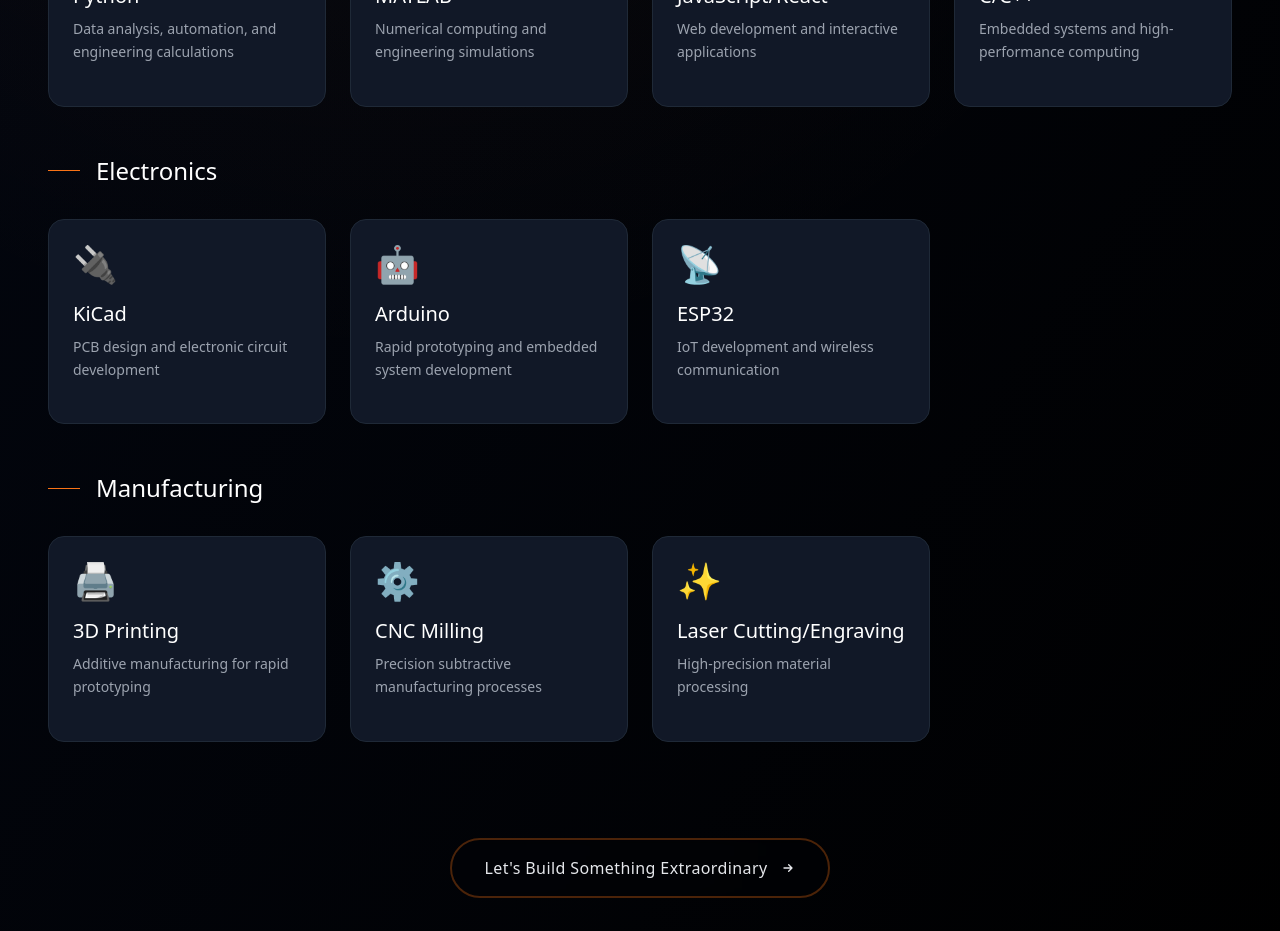
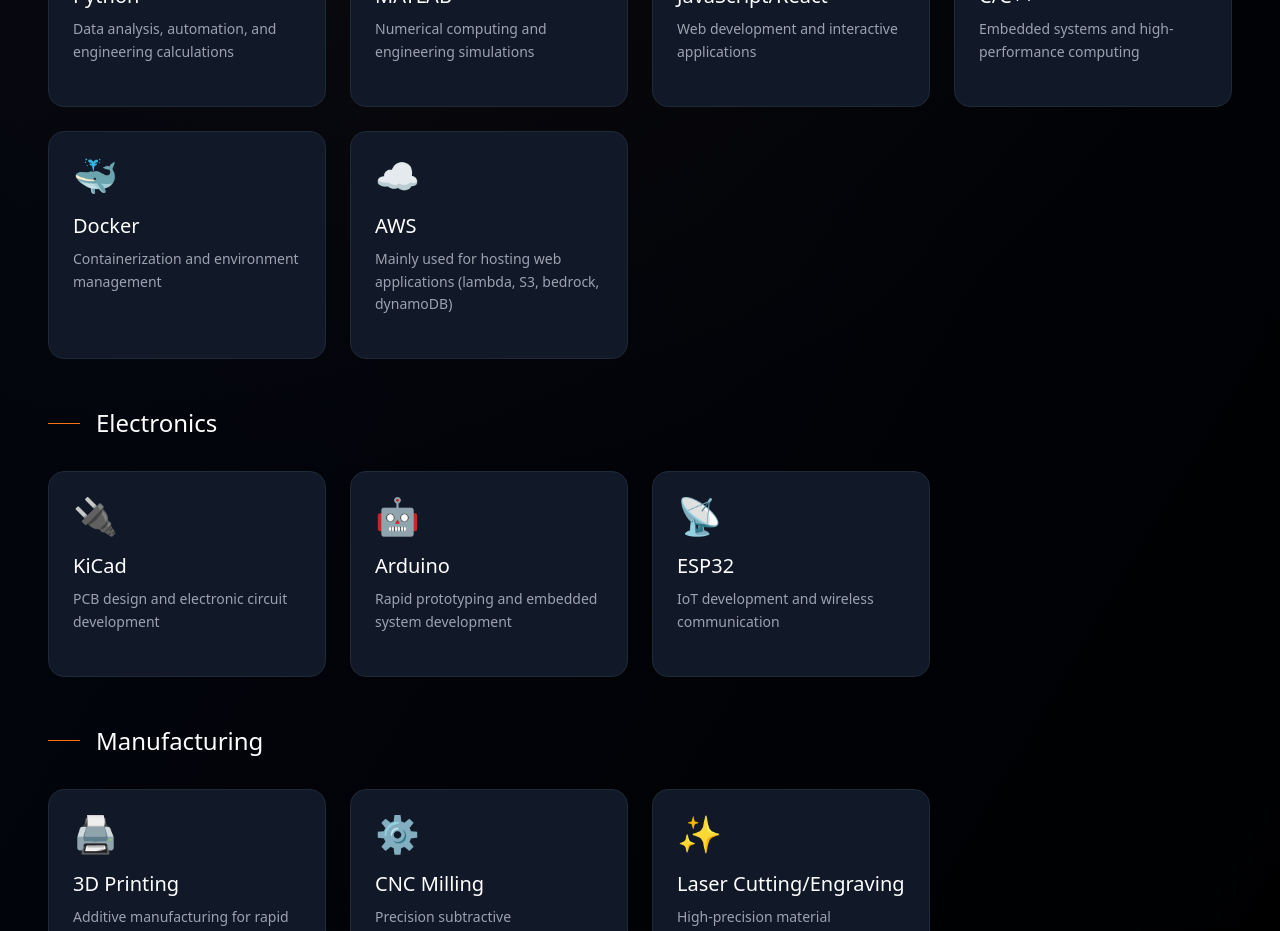
Before and after one commit to megaraph/web-portfolio, a React (Vite) app: page / in a window 1280 px wide. Shown: the part 3840-4771 px from the top of the page. Built offline with nearby package versions, Linux system fonts and the light colour scheme.

Commit message:
update: skills info

```diff
--- a/src/sections/Skills.tsx
+++ b/src/sections/Skills.tsx
@@ -74,6 +74,19 @@
             name: "C/C++",
             description: "Embedded systems and high-performance computing",
             icon: "⚡",
+            category: "programming",
+        },
+        {
+            name: "Docker",
+            description: "Containerization and environment management",
+            icon: "🐳",
+            category: "programming",
+        },
+        {
+            name: "AWS",
+            description:
+                "Mainly used for hosting web applications (lambda, S3, bedrock, dynamoDB)",
+            icon: "☁️",
             category: "programming",
         },
 
```
